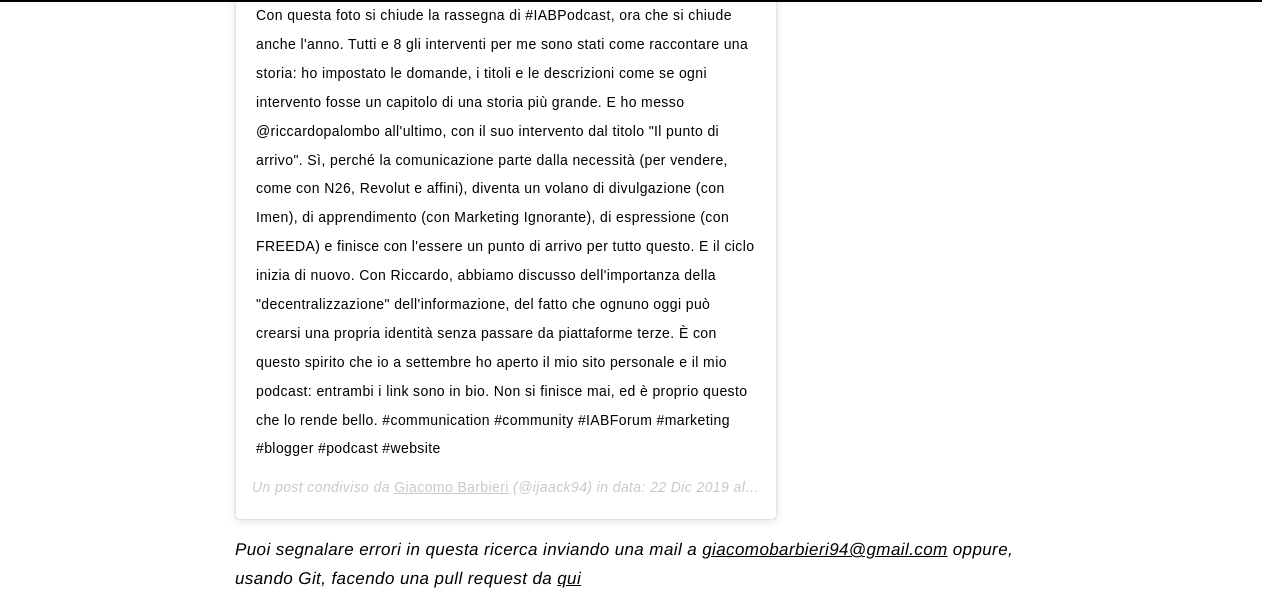
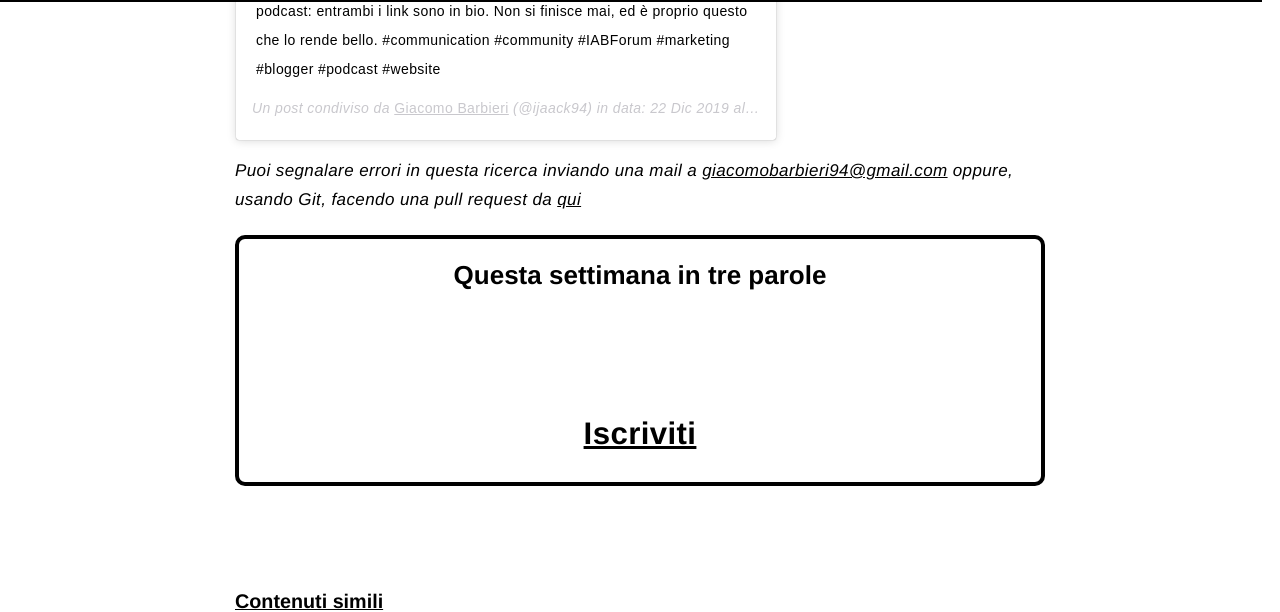
Before and after one commit to iJaack/Jaack, a Jekyll site: the page built from _posts/2019-12-20-iab-podcast-innovazione-liquida.markdown, in a window 1280 px wide and 1400 px high, scrolled down 12625 px. Shown: the top 612 px of the window. Built offline with Jekyll 4.4.1, drawn with Linux system fonts in a browser that asks for light colours; a script that is not in the unit is left out; comment, search, counter and statistics services are not loaded; grey boxes are pictures that could not be loaded.

Commit message:
Bug fixing
All the favicons are now in place.
Newsletter component is now live, and doesn’t rely on Substack iframe.
Fixed a bug for visualization of ‘Listen with Apple Podcasts’ in IAB podcast project page.

```diff
--- a/_includes/newsletter.html
+++ b/_includes/newsletter.html
@@ -1 +1,6 @@
-<iframe width="810" height="300" src="https://jaack.substack.com/embed" frameborder="0" scrolling="no"></iframe>
+<div class="newsletter">
+  <h2>Questa settimana in tre parole</h2>
+  <p>Ogni domenica, ricevi tre novità nascoste nei meandri del web.
+    Tre notizie che vorresti non aver perso, da leggere in meno di 5 minuti.</p>
+    <p class="button"><a href="https://jaack.substack.com">Iscriviti</p>
+</div>
--- a/_posts/2019-12-18-pianificazione-finanziaria.markdown
+++ b/_posts/2019-12-18-pianificazione-finanziaria.markdown
@@ -153,4 +153,4 @@
 
 {% include changes.html %}
 
-*22 dicembre 2019: Questa pagina è stata aggiornata sostituendo Illimity con FINECO, rimuovendo Curve e Yolt e sostituendo AMEX Oro con AMEX Platino
+*22 dicembre 2019: Questa pagina è stata aggiornata sostituendo Illimity con FINECO, rimuovendo Curve e Yolt e sostituendo AMEX Oro con AMEX Platino*
--- a/_posts/2019-12-20-iab-podcast-innovazione-liquida.markdown
+++ b/_posts/2019-12-20-iab-podcast-innovazione-liquida.markdown
@@ -26,10 +26,14 @@
 - [Link dell'agenda ufficiale](https://www.iab.it/eventi/iab-forum/iab-forum-2019/innovation-arena/)
 
 Aggiornamento: è uscito il podcast, qui in basso i link per ascoltare tutte le interviste.
-
-<a href="https://open.spotify.com/show/0U7UqoEWiCxj7hHpxmJDIA?si=p4DLO-jNTuuPGmI1GMLbog"><img class="image" src="{{site.url}}/assets/images/podcast/Apple_Podcasts_Listen.jpg"></a>
-<a href="https://podcasts.apple.com/it/podcast/iab-podcast/id1488937440"><img class="image" src="{{site.url}}/assets/images/podcast/Spotify_Podcast_Listen.png"></a>
-
+<div class="side-by-side">
+  <div class="toright">
+    <a href="https://open.spotify.com/show/0U7UqoEWiCxj7hHpxmJDIA?si=p4DLO-jNTuuPGmI1GMLbog"><img class="image" src="{{site.url}}/assets/images/podcast/Apple_Podcasts_Listen.png"></a>
+  </div>
+  <div class="toright">
+    <a href="https://podcasts.apple.com/it/podcast/iab-podcast/id1488937440"><img class="image" src="{{site.url}}/assets/images/podcast/Spotify_Podcast_Listen.png"></a>
+  </div>
+</div>
 
 <img class="image" src="{{base}}/assets/images/projects/IAB-Forum-2019/iab-podcast-giacomo.png" alt="IAB Podcast Giacomo Barbieri" />
 
--- a/_sass/components/others.sass
+++ b/_sass/components/others.sass
@@ -59,3 +59,23 @@
 
 .lost-container
     text-align: center
+
+.newsletter
+    max-width: 100%
+    border: solid 4px
+    border-radius: 10px
+    font-size: 1.6rem
+    text-align: center
+
+    p,
+    h1
+        color: white
+        font-weight: 500
+        padding: 0.2rem
+        padding-left: 4rem
+        padding-right: 4rem
+
+    >.button
+        font-size: 3rem
+        font-weight: 700
+        padding: -10%
```
Also changed, not shown: other parts of _posts/2019-12-18-pianificazione-finanziaria.markdown (+1 -1 lines), assets/images/favicon/favicon-128.png, assets/images/favicon/favicon.ico, assets/images/favicon/mstile-150x150.png, assets/images/favicon/mstile-310x150.png, assets/images/favicon/mstile-310x310.png, assets/images/favicon/mstile-70x70.png.
